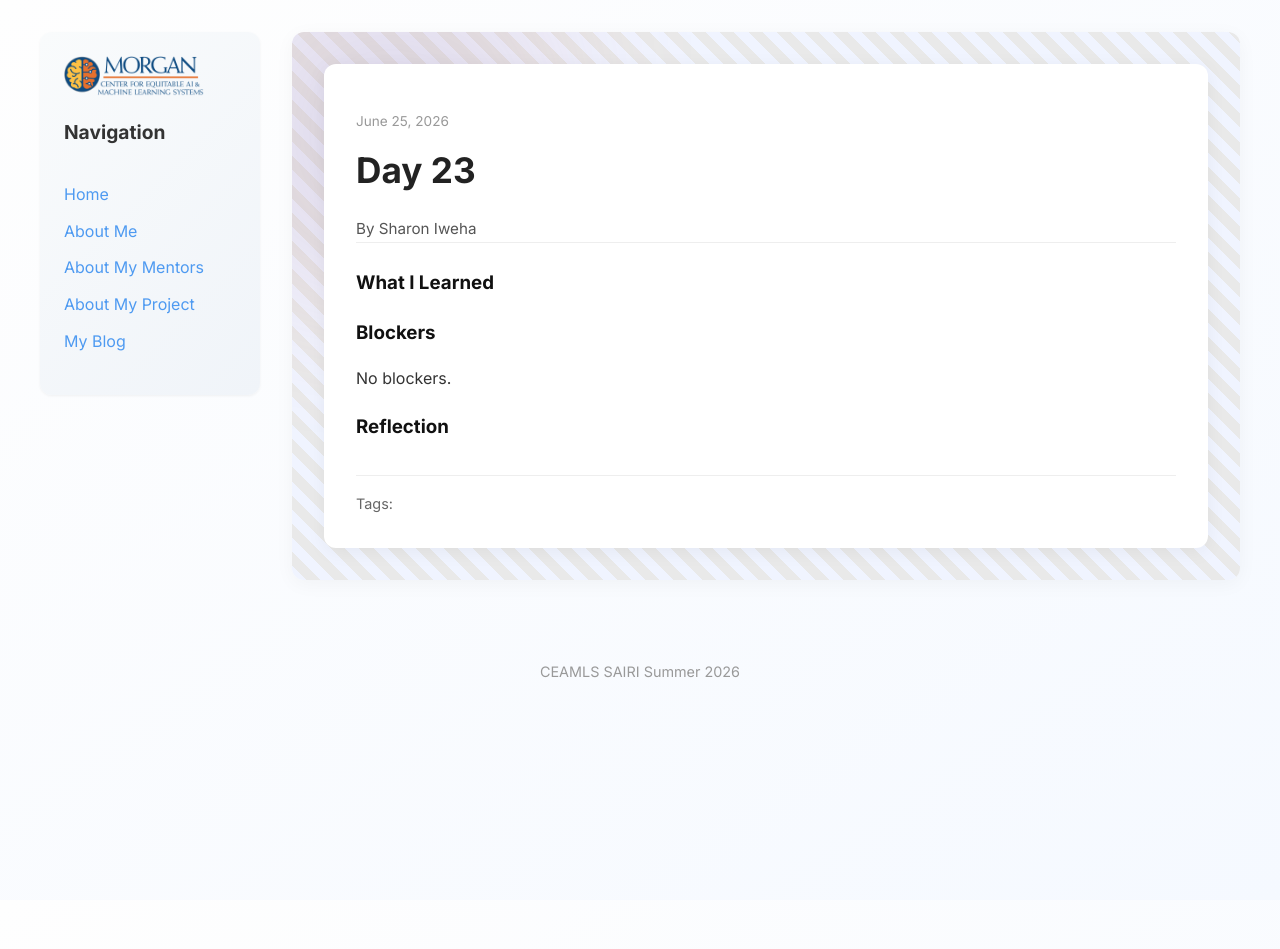
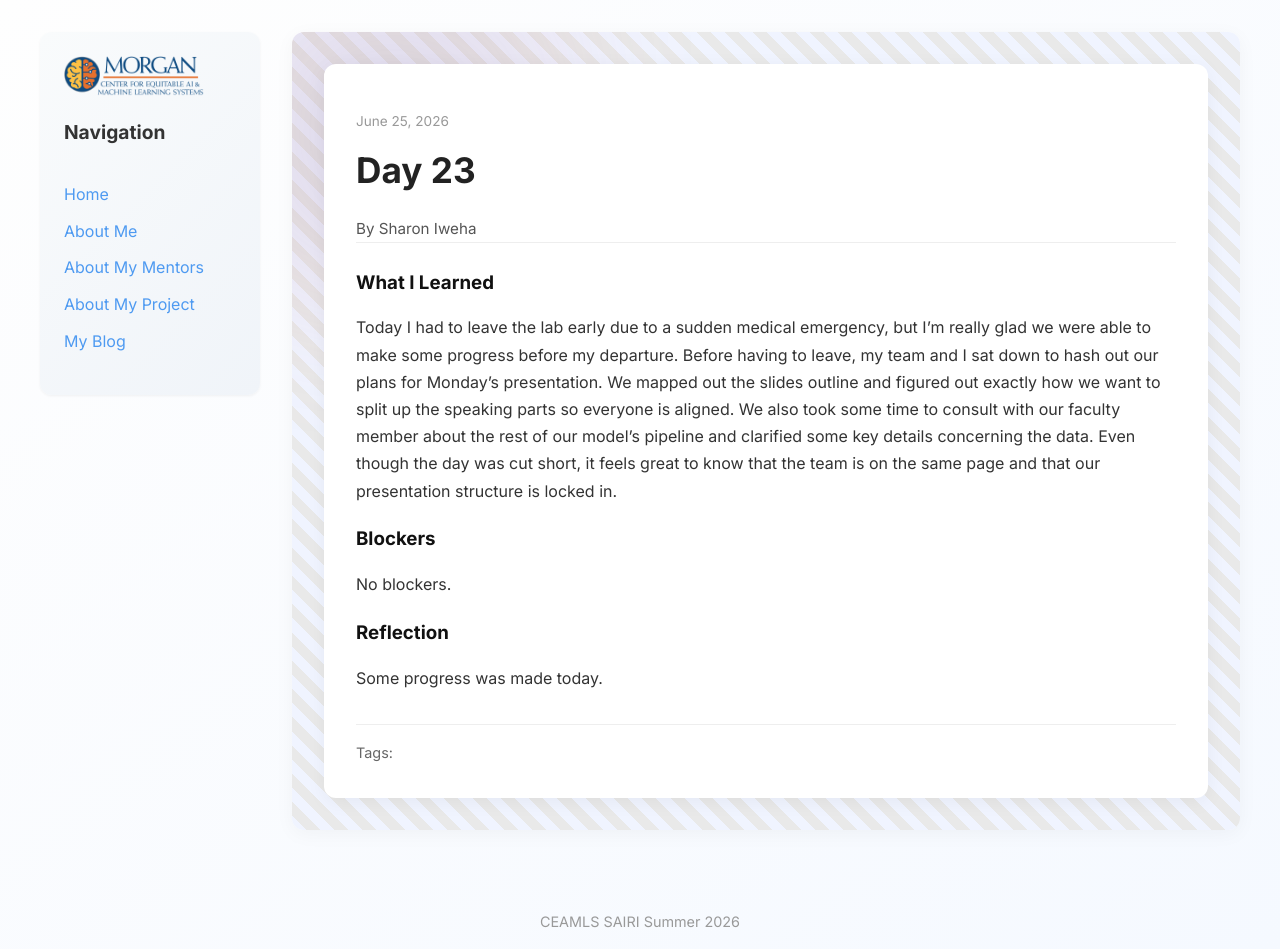
Before and after one commit to sharoniweha/sharoniweha.ceamls26.github.io, a Jekyll site: the page built from _posts/2026-06-25-day-23.md, in a window 1280 px wide. Built offline with Jekyll 4.4.1, drawn with Linux system fonts in a browser that asks for light colours; before the commit the page ends 900 px from its top, so only the background shows below that.

Commit message:
Update 2026-06-25-day-23.md

```diff
--- a/_posts/2026-06-25-day-23.md
+++ b/_posts/2026-06-25-day-23.md
@@ -6,11 +6,11 @@ permalink: /day23.html
 
 
 what_i_learned: |
-
+  Today I had to leave the lab early due to a sudden medical emergency, but I’m really glad we were able to make some progress before my departure. Before having to leave, my team and I sat down to hash out our plans for Monday's presentation. We mapped out the slides outline and figured out exactly how we want to split up the speaking parts so everyone is aligned. We also took some time to consult with our faculty member about the rest of our model's pipeline and clarified some key details concerning the data. Even though the day was cut short, it feels great to know that the team is on the same page and that our presentation structure is locked in.
 
 blockers: |
   No blockers.
 
 reflection: |
-
+  Some progress was made today.
 ---
```
